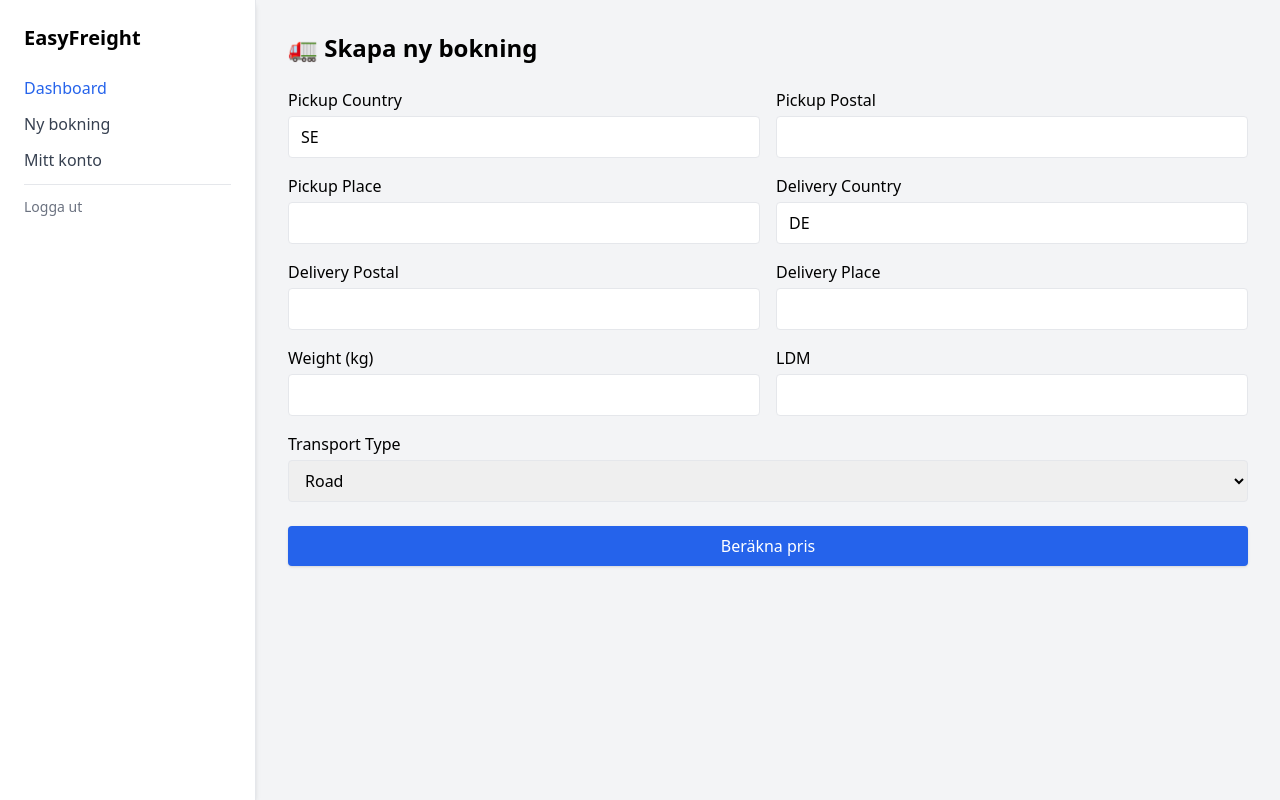
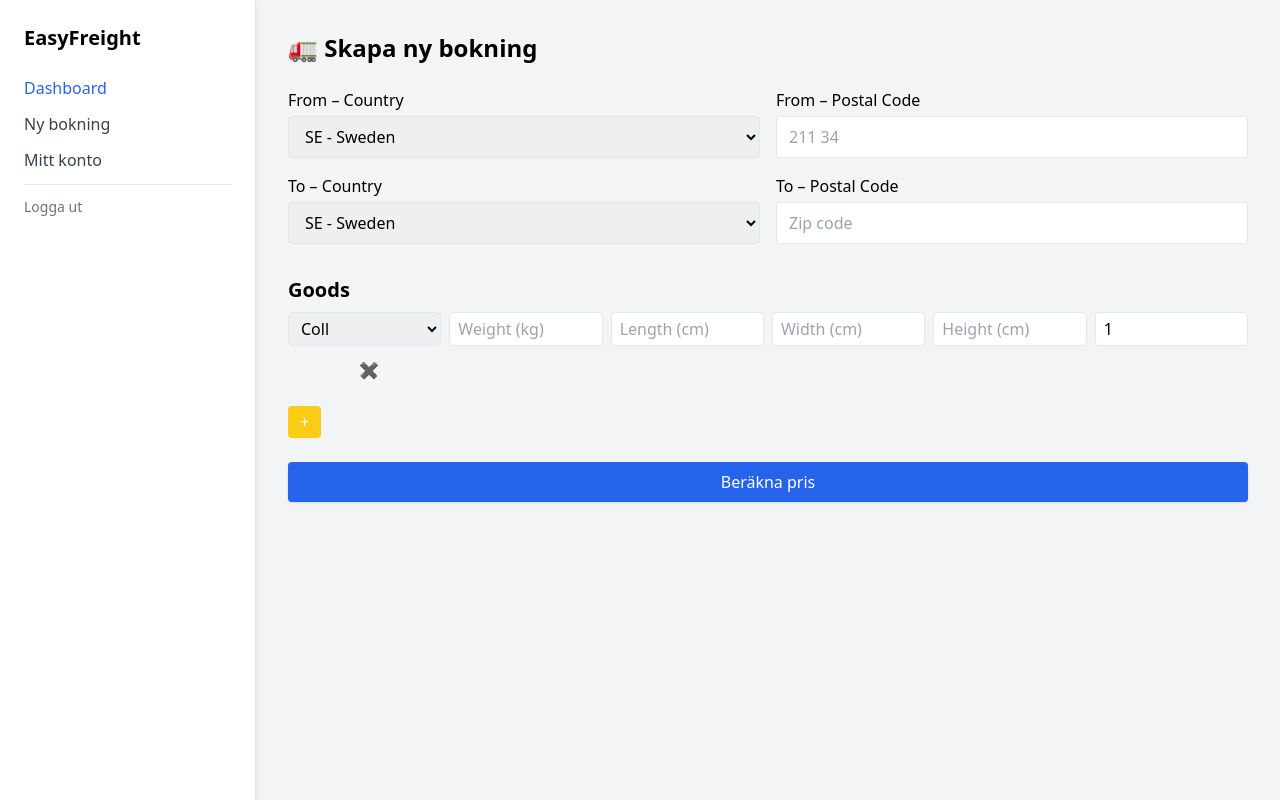
Before and after one commit to henrikmalmberg/easyfreightbooking-dashboard, a React (Vite) app: page /new-booking in a window 1280 px wide. Built offline with nearby package versions, Linux system fonts and the light colour scheme.

Commit message:
Update Dashboard.jsx

```diff
--- a/src/Dashboard.jsx
+++ b/src/Dashboard.jsx
@@ -1,6 +1,5 @@
 import React from "react";
 import { BrowserRouter as Router, Routes, Route, Link } from "react-router-dom";
-
 
 export default function App() {
   return (
@@ -73,16 +72,15 @@ function Dashboard() {
 }
 
 function NewBooking() {
+  const [goods, setGoods] = React.useState([
+    { type: "Colli", weight: "", length: "", width: "", height: "", quantity: 1 }
+  ]);
+
   const [form, setForm] = React.useState({
     pickup_country: "SE",
     pickup_postal: "",
-    pickup_place: "",
-    delivery_country: "DE",
-    delivery_postal: "",
-    delivery_place: "",
-    weight: "",
-    ldm: "",
-    transport_type: "road"
+    delivery_country: "SE",
+    delivery_postal: ""
   });
 
   const [result, setResult] = React.useState(null);
@@ -92,12 +90,32 @@ function NewBooking() {
     setForm((prev) => ({ ...prev, [name]: value }));
   };
 
+  const handleGoodsChange = (index, e) => {
+    const { name, value } = e.target;
+    const updated = [...goods];
+    updated[index][name] = value;
+    setGoods(updated);
+  };
+
+  const addGoodsRow = () => {
+    setGoods([...goods, { type: "Colli", weight: "", length: "", width: "", height: "", quantity: 1 }]);
+  };
+
+  const removeGoodsRow = (index) => {
+    const updated = goods.filter((_, i) => i !== index);
+    setGoods(updated);
+  };
+
   const handleSubmit = async () => {
+    const payload = {
+      ...form,
+      goods
+    };
     try {
       const response = await fetch("https://easyfreightbooking-api.onrender.com/calculate", {
         method: "POST",
         headers: { "Content-Type": "application/json" },
-        body: JSON.stringify(form)
+        body: JSON.stringify(payload)
       });
       const data = await response.json();
       setResult(data);
@@ -112,46 +130,48 @@ function NewBooking() {
 
       <div className="grid grid-cols-1 md:grid-cols-2 gap-4">
         <div>
-          <label className="block mb-1">Pickup Country</label>
-          <input name="pickup_country" value={form.pickup_country} onChange={handleChange} className="input w-full border rounded px-3 py-2" />
+          <label className="block mb-1">From – Country</label>
+          <select name="pickup_country" value={form.pickup_country} onChange={handleChange} className="input w-full border rounded px-3 py-2">
+            <option value="SE">SE - Sweden</option>
+            <option value="DE">DE - Germany</option>
+          </select>
         </div>
         <div>
-          <label className="block mb-1">Pickup Postal</label>
-          <input name="pickup_postal" value={form.pickup_postal} onChange={handleChange} className="input w-full border rounded px-3 py-2" />
+          <label className="block mb-1">From – Postal Code</label>
+          <input name="pickup_postal" value={form.pickup_postal} onChange={handleChange} className="input w-full border rounded px-3 py-2" placeholder="211 34" />
         </div>
         <div>
-          <label className="block mb-1">Pickup Place</label>
-          <input name="pickup_place" value={form.pickup_place} onChange={handleChange} className="input w-full border rounded px-3 py-2" />
+          <label className="block mb-1">To – Country</label>
+          <select name="delivery_country" value={form.delivery_country} onChange={handleChange} className="input w-full border rounded px-3 py-2">
+            <option value="SE">SE - Sweden</option>
+            <option value="DE">DE - Germany</option>
+          </select>
         </div>
         <div>
-          <label className="block mb-1">Delivery Country</label>
-          <input name="delivery_country" value={form.delivery_country} onChange={handleChange} className="input w-full border rounded px-3 py-2" />
+          <label className="block mb-1">To – Postal Code</label>
+          <input name="delivery_postal" value={form.delivery_postal} onChange={handleChange} className="input w-full border rounded px-3 py-2" placeholder="Zip code" />
         </div>
-        <div>
-          <label className="block mb-1">Delivery Postal</label>
-          <input name="delivery_postal" value={form.delivery_postal} onChange={handleChange} className="input w-full border rounded px-3 py-2" />
-        </div>
-        <div>
-          <label className="block mb-1">Delivery Place</label>
-          <input name="delivery_place" value={form.delivery_place} onChange={handleChange} className="input w-full border rounded px-3 py-2" />
-        </div>
-        <div>
-          <label className="block mb-1">Weight (kg)</label>
-          <input name="weight" type="number" value={form.weight} onChange={handleChange} className="input w-full border rounded px-3 py-2" />
-        </div>
-        <div>
-          <label className="block mb-1">LDM</label>
-          <input name="ldm" type="number" value={form.ldm} onChange={handleChange} className="input w-full border rounded px-3 py-2" />
-        </div>
-        <div className="md:col-span-2">
-          <label className="block mb-1">Transport Type</label>
-          <select name="transport_type" value={form.transport_type} onChange={handleChange} className="input w-full border rounded px-3 py-2">
-            <option value="road">Road</option>
-            <option value="intermodal">Intermodal</option>
-            <option value="rail">Rail</option>
-            <option value="ocean">Ocean</option>
-          </select>
-        </div>
+      </div>
+
+      <div className="mt-8">
+        <h2 className="text-xl font-bold mb-2">Goods</h2>
+        {goods.map((item, index) => (
+          <div key={index} className="grid grid-cols-6 gap-2 mb-3 items-end">
+            <select name="type" value={item.type} onChange={(e) => handleGoodsChange(index, e)} className="border rounded px-2 py-1">
+              <option value="Colli">Coll</option>
+              <option value="Pallet">Pallet</option>
+            </select>
+            <input name="weight" placeholder="Weight (kg)" value={item.weight} onChange={(e) => handleGoodsChange(index, e)} className="border rounded px-2 py-1" />
+            <input name="length" placeholder="Length (cm)" value={item.length} onChange={(e) => handleGoodsChange(index, e)} className="border rounded px-2 py-1" />
+            <input name="width" placeholder="Width (cm)" value={item.width} onChange={(e) => handleGoodsChange(index, e)} className="border rounded px-2 py-1" />
+            <input name="height" placeholder="Height (cm)" value={item.height} onChange={(e) => handleGoodsChange(index, e)} className="border rounded px-2 py-1" />
+            <input name="quantity" placeholder="Qty" value={item.quantity} onChange={(e) => handleGoodsChange(index, e)} className="border rounded px-2 py-1" />
+            <button onClick={() => removeGoodsRow(index)} className="ml-2 px-2 py-1 text-red-600 hover:text-red-800">✖</button>
+          </div>
+        ))}
+        <button onClick={addGoodsRow} className="mt-2 px-3 py-1 bg-yellow-400 hover:bg-yellow-500 text-white rounded">
+          +
+        </button>
       </div>
 
       <button
```
